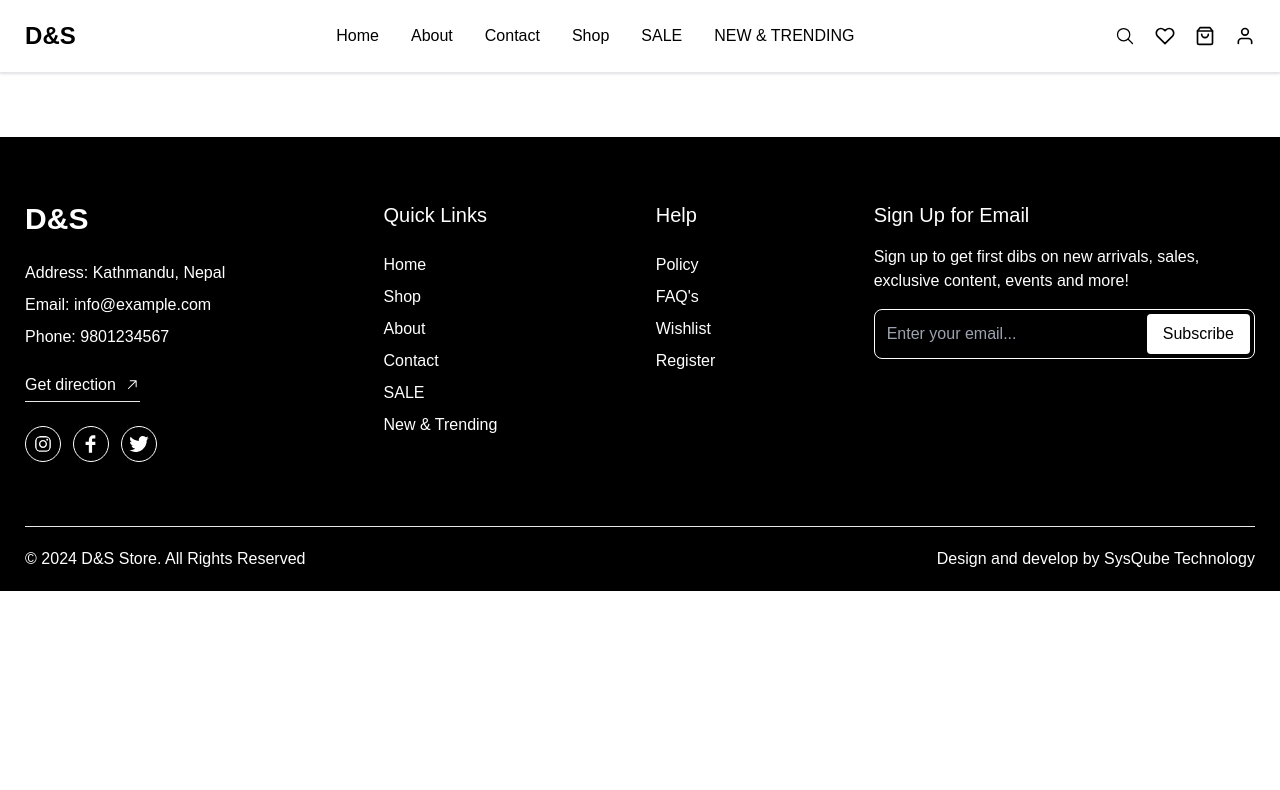
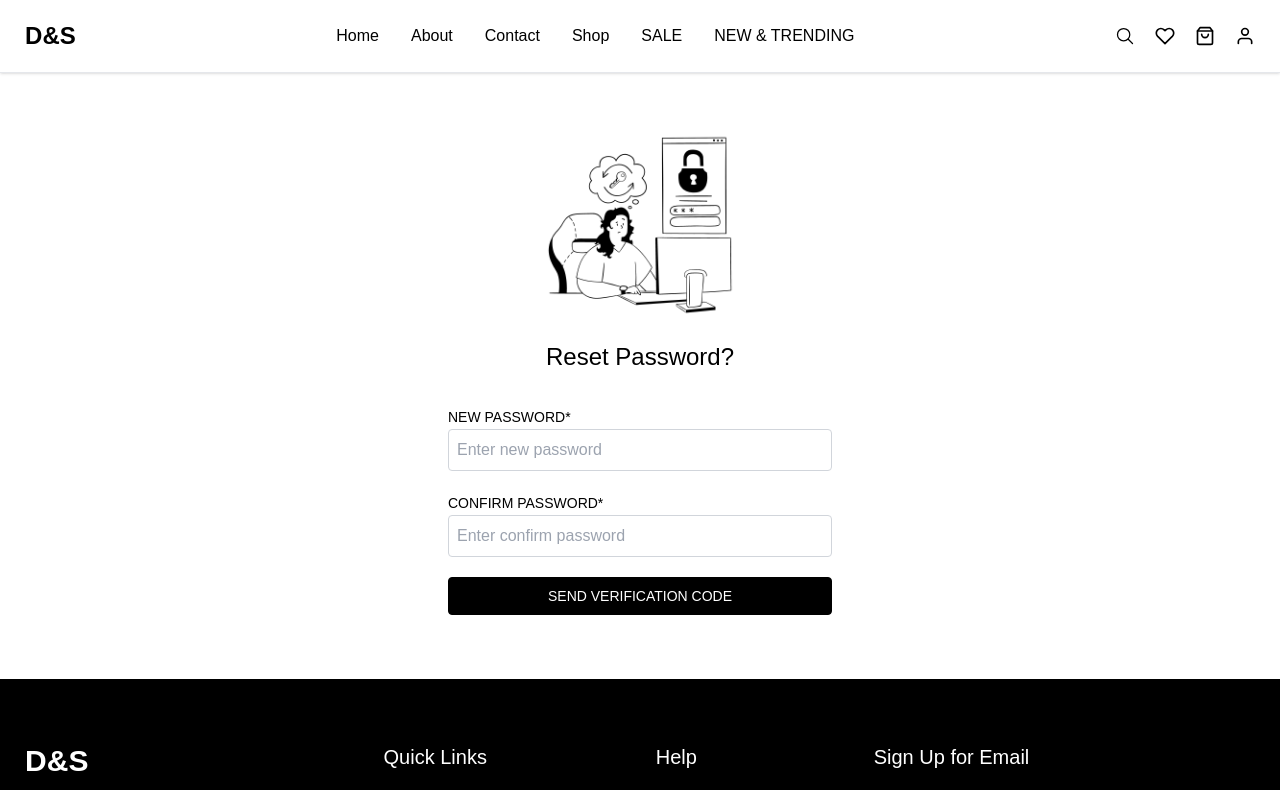
Before and after one commit to Megan021/D-S, a React (Vite) app: page /new-password in a window 1280 px wide. Shown: the top 790 px of the page. Built offline with nearby package versions, Linux system fonts and the light colour scheme; a web font is replaced by a local one.

Commit message:
forget password, conform password added

```diff
--- a/src/App.jsx
+++ b/src/App.jsx
@@ -26,6 +26,8 @@ import { OrderProvider } from "./Context/OrderContext";
 import ReviewPage from "./Pages/ReviewPage";
 import Review from "./Pages/Dashboard/Review";
 import MegaMenuEdit from "./Pages/MegaMenuEdit";
+import EmailVerification from "./Pages/Dashboard/ForgetPassword/EmailVerification";
+import NewPassword from "./Pages/Dashboard/ForgetPassword/NewPassword";
 
 function App() {
   return (
@@ -57,6 +59,8 @@ function App() {
               <Route path="/review-page/:id" element={<ReviewPage />} />
               <Route path="/review" element={<Review />} />
               <Route path="/megamenu-edit" element={<MegaMenuEdit />} />
+              <Route path="/forget-password" element={<EmailVerification />} />
+              <Route path="/new-password" element={<NewPassword />} />
             </Routes>
             <Footer />
             <Toaster position="top-center" reverseOrder={false} />
--- /dev/null
+++ b/src/Pages/Dashboard/ForgetPassword/EmailVerification.jsx
@@ -0,0 +1,62 @@
+import React from "react";
+import { Link, useNavigate } from "react-router-dom";
+
+const EmailVerification = () => {
+  const navigate = useNavigate();
+
+  const handleSubmit = () => {
+    navigate("/new-password");
+    console.log("clicked");
+
+  };
+
+  return (
+    <>
+      <div className="container pt-14 md:w-[50%] lg:w-[30%] px-4 md:px-0">
+        <div>
+          <img
+            src="/images/forgotpassword/image1.webp"
+            alt=""
+            className="w-[50%] mx-auto pb-5"
+          />
+        </div>
+        <div>
+          <h1 className="text-center font-medium text-2xl mb-2">
+            Forget Password?
+          </h1>
+          <p className="mb-8 font-light">
+            Don't worry! It happens. Please enter the address associated with
+            your account.
+          </p>
+          <form onSubmit={handleSubmit}>
+          <div className="mb-5">
+            <label htmlFor="" className="uppercase text-sm">
+              Email*
+            </label>{" "}
+            <br />
+            <input
+              type="text"
+              className="p-2 border rounded border-gray-300 w-full"
+              placeholder="Enter email"
+              required
+            />
+          </div>
+          <button
+            type="submit"
+            className="uppercase text-sm p-2 border border-black bg-black text-white w-full rounded hover:bg-white hover:text-black duration-300"
+          >
+            Send Verification Code
+          </button>
+          </form>
+          <Link to="/Login">
+            <button className="underline underline-offset-2 font-light text-end w-full mt-4 mx-auto">
+              Back to Login?
+            </button>
+          </Link>
+        </div>
+      </div>
+    </>
+  );
+};
+
+export default EmailVerification;
--- /dev/null
+++ b/src/Pages/Dashboard/ForgetPassword/NewPassword.jsx
@@ -0,0 +1,59 @@
+import React from 'react'
+// import { Link } from 'react-router-dom'
+
+const NewPassword = () => {
+  return (
+    <>
+      <div className="container pt-14 md:w-[50%] lg:w-[30%] px-4 md:px-0">
+        <div>
+          <img
+            src="/images/forgotpassword/image2.webp"
+            alt=""
+            className="w-[50%] mx-auto pb-5"
+          />
+        </div>
+        <div>
+          <h1 className="text-center font-medium text-2xl mb-8">
+            Reset Password?
+          </h1>
+          {/* <p className="mb-8 font-light">
+            Don't worry! It happens. Please enter the address associated with
+            your account.
+          </p> */}
+          <div className="mb-5">
+            <label htmlFor="" className="uppercase text-sm">
+              New Password*
+            </label>{" "}
+            <br />
+            <input
+              type="text"
+              className="p-2 border rounded border-gray-300 w-full"
+              placeholder="Enter new password"
+            />
+          </div>
+          <div className="mb-5">
+            <label htmlFor="" className="uppercase text-sm">
+              Confirm Password*
+            </label>{" "}
+            <br />
+            <input
+              type="text"
+              className="p-2 border rounded border-gray-300 w-full"
+              placeholder="Enter confirm password"
+            />
+          </div>
+          <button className="uppercase text-sm p-2 border border-black bg-black text-white w-full rounded hover:bg-white hover:text-black duration-300">
+            Send Verification Code
+          </button>
+          {/* <Link to="/Login">
+            <button className="underline underline-offset-2 font-light text-end w-full mt-4 mx-auto">
+              Back to Login?
+            </button>
+          </Link> */}
+        </div>
+      </div>
+    </>
+  )
+}
+
+export default NewPassword
--- a/src/Pages/Dashboard/UserInfo.jsx
+++ b/src/Pages/Dashboard/UserInfo.jsx
@@ -61,6 +61,7 @@ const UserInfo = () => {
             />
           </div>
         </div>
+
       </div>
     </>
   );
--- a/src/Pages/Login.jsx
+++ b/src/Pages/Login.jsx
@@ -19,8 +19,10 @@ const Login = () => {
           <input type="text" className="p-2 border rounded border-gray-300 w-full" />
         </div>
         <button className="uppercase text-sm p-2 border border-black bg-black text-white w-full rounded hover:bg-white hover:text-black duration-300">login</button>
+        <Link to="/forget-password">
         <button className="underline underline-offset-2 font-light text-center w-full mt-4 mx-auto">Forgot Your Password?</button>
         <hr className="my-8 border border-gray-300" />
+        </Link>
 
         <div className="text-sm">
           <h2 className="text-center font-medium text-2xl mb-8">Sign Up</h2>
```
Also changed, not shown: public/images/forgotpassword/image1.webp (added), public/images/forgotpassword/image2.webp (added).
